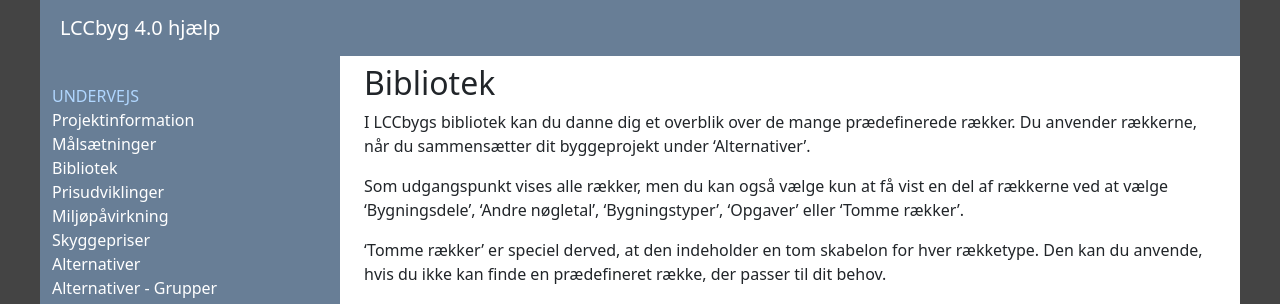
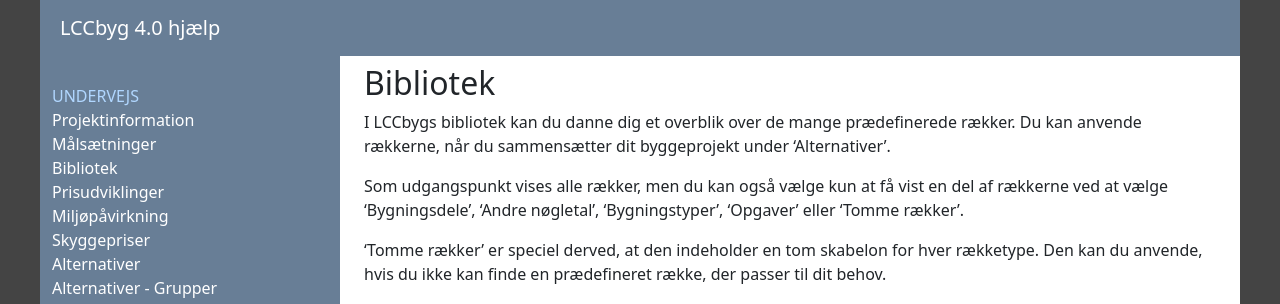
Before and after one commit to LccBuild/lccbyg-docs, a Jekyll site: the page built from docs/help/40/da/library/mainlibraries.md, in a window 1280 px wide. Shown: the top 304 px of the page. Built offline with Jekyll 4.4.1, drawn with Linux system fonts in a browser that asks for light colours.

Commit message:
Update mainlibraries.md

```diff
--- a/docs/help/40/da/library/mainlibraries.md
+++ b/docs/help/40/da/library/mainlibraries.md
@@ -5,7 +5,7 @@ date: "2024-01-01"
 ---
 
 I LCCbygs bibliotek kan du danne dig et overblik over de mange prædefinerede rækker.
-Du anvender rækkerne, når du sammensætter dit byggeprojekt under 'Alternativer'.
+Du kan anvende rækkerne, når du sammensætter dit byggeprojekt under 'Alternativer'.
 
 Som udgangspunkt vises alle rækker, men du kan også vælge kun at få vist en del af rækkerne ved at vælge 'Bygningsdele', 'Andre nøgletal', 'Bygningstyper', 'Opgaver' eller 'Tomme rækker'.
 
```
